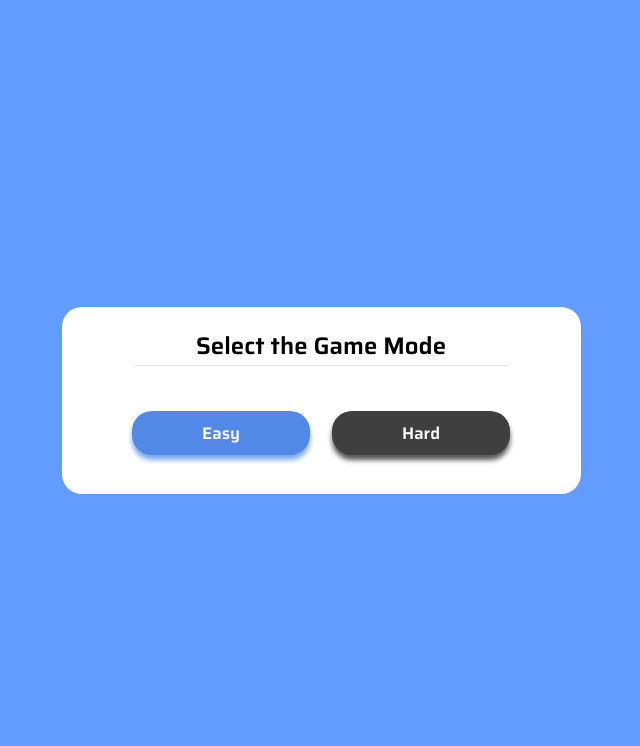
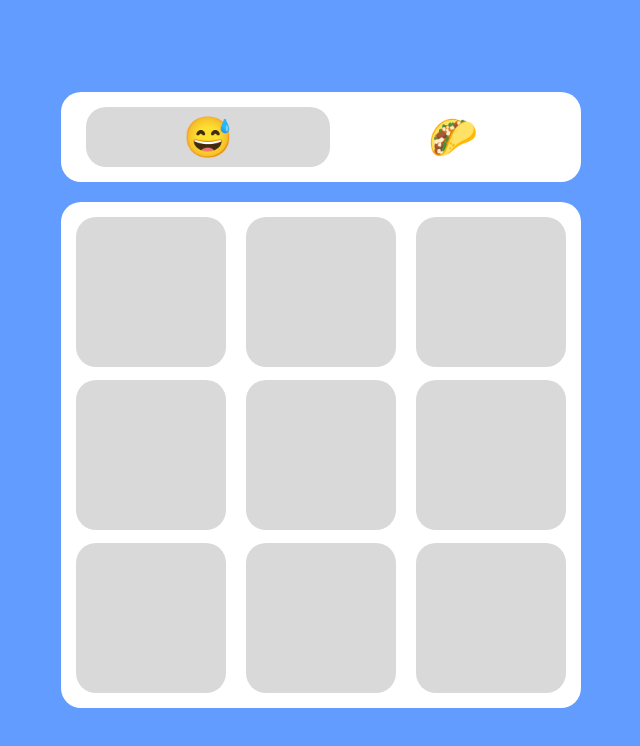
Before and after one commit to ilyastorunn/tic-tac-toe, a React (Vite) app: page / in a window 1280 px wide. Shown: the top 746 px of the page, without its empty margins (319-959 px from the left). Built offline with nearby package versions, Linux system fonts and the light colour scheme.

Commit message:
minor changes

```diff
--- a/package.json
+++ b/package.json
@@ -11,7 +11,8 @@
   },
   "dependencies": {
     "react": "^18.2.0",
-    "react-dom": "^18.2.0"
+    "react-dom": "^18.2.0",
+    "react-router-dom": "^6.21.2"
   },
   "devDependencies": {
     "@types/react": "^18.2.43",
--- a/src/App.jsx
+++ b/src/App.jsx
@@ -1,23 +1,19 @@
-
-import './App.css'
-import SingleGrid from './components/SingleGrid'
-import MultiGrid from './components/MultiGrid'
-import Home from './pages/Home'
-import SelectScreen from './pages/SelectScreen'
-import GameMode from './pages/GameMode'
+import "./App.css";
+import SingleGrid from "./components/SingleGrid";
+import MultiGrid from "./components/MultiGrid";
+import Home from "./pages/Home";
+import SelectScreen from "./pages/SelectScreen";
+import GameMode from "./pages/GameMode";
+import GameScreen from "./pages/GameScreen";
 
 function App() {
   return (
     <>
-      <div className='app'>
-        {/* <SingleGrid /> */}
-        {/* <MultiGrid /> */}
-        {/* <Home /> */}
-        {/* <SelectScreen /> */}
-        <GameMode />
-      </div>
+        <div className="app">
+          <GameScreen />
+        </div>
     </>
-  )
+  );
 }
 
-export default App
+export default App;
--- /dev/null
+++ b/src/pages/GameScreen.css
@@ -0,0 +1,110 @@
+.gameScreen {
+  display: flex;
+  flex-direction: column;
+  align-items: flex-start;
+  gap: 20px;
+}
+
+.playerEmojis {
+  display: flex;
+  padding: 15px 25px;
+  flex-direction: column;
+  align-items: flex-start;
+  gap: 10px;
+  border-radius: 20px;
+  background-color: #fff;
+  width: 470px;
+  height: 60px;
+}
+
+.players {
+  display: flex;
+  align-items: flex-start;
+  gap: 1px;
+  background-color: #fff;
+  width: 470px;
+  height: 60px;
+}
+
+.playerOne {
+  display: flex;
+  padding: 10px 97px;
+  justify-content: center;
+  align-items: center;
+  gap: 10px;
+  border-radius: 20px;
+  background-color: #d9d9d9;
+  height: 40px;
+}
+
+.playerOne h4 {
+  text-align: center;
+  font-size: 40px;
+  font-style: normal;
+  font-weight: 600;
+  line-height: normal;
+  background-color: #d9d9d9;
+  margin: 0;
+}
+
+.playerTwo {
+  display: flex;
+  padding: 10px 97px;
+  justify-content: center;
+  align-items: center;
+  gap: 10px;
+  background-color: #fff;
+  height: 40px;
+}
+
+.playerTwo h4 {
+  text-align: center;
+  font-size: 40px;
+  font-style: normal;
+  font-weight: 600;
+  line-height: normal;
+  background-color: #fff;
+  margin: 0;
+}
+
+.gameGrid {
+  display: flex;
+  padding: 15px;
+  flex-direction: column;
+  align-items: flex-start;
+  gap: 10px;
+  border-radius: 20px;
+  background: #fff;
+}
+
+.gameBox {
+  display: flex;
+  flex-direction: column;
+  align-items: flex-start;
+  gap: 13px;
+  background-color: #fff;
+}
+
+.gameBoxOne,
+.gameBoxTwo,
+.gameBoxThree {
+  display: flex;
+  align-items: flex-start;
+  gap: 20px;
+  background-color: #fff;
+}
+
+.one,
+.two,
+.three,
+.four,
+.five,
+.six,
+.seven,
+.eight,
+.nine {
+  width: 150px;
+  height: 150px;
+  border-radius: 20px;
+  background: #d9d9d9;
+}
--- /dev/null
+++ b/src/pages/GameScreen.jsx
@@ -0,0 +1,38 @@
+import React from "react";
+import "./GameScreen.css";
+
+export default function GameScreen() {
+  return (
+    <div className="gameScreen">
+      <div className="playerEmojis">
+        <div className="players">
+          <div className="playerOne">
+            <h4>😅</h4>
+          </div>
+          <div className="playerTwo">
+            <h4>🌮</h4>
+          </div>
+        </div>
+      </div>
+      <div className="gameGrid">
+        <div className="gameBox">
+          <div className="gameBoxOne">
+            <div className="one"></div>
+            <div className="two"></div>
+            <div className="three"></div>
+          </div>
+          <div className="gameBoxTwo">
+            <div className="four"></div>
+            <div className="five"></div>
+            <div className="six"></div>
+          </div>
+          <div className="gameBoxThree">
+            <div className="seven"></div>
+            <div className="eight"></div>
+            <div className="nine"></div>
+          </div>
+        </div>
+      </div>
+    </div>
+  );
+}
```
Also changed, not shown: 1 other file (tests, documents, lock files or other folders).
